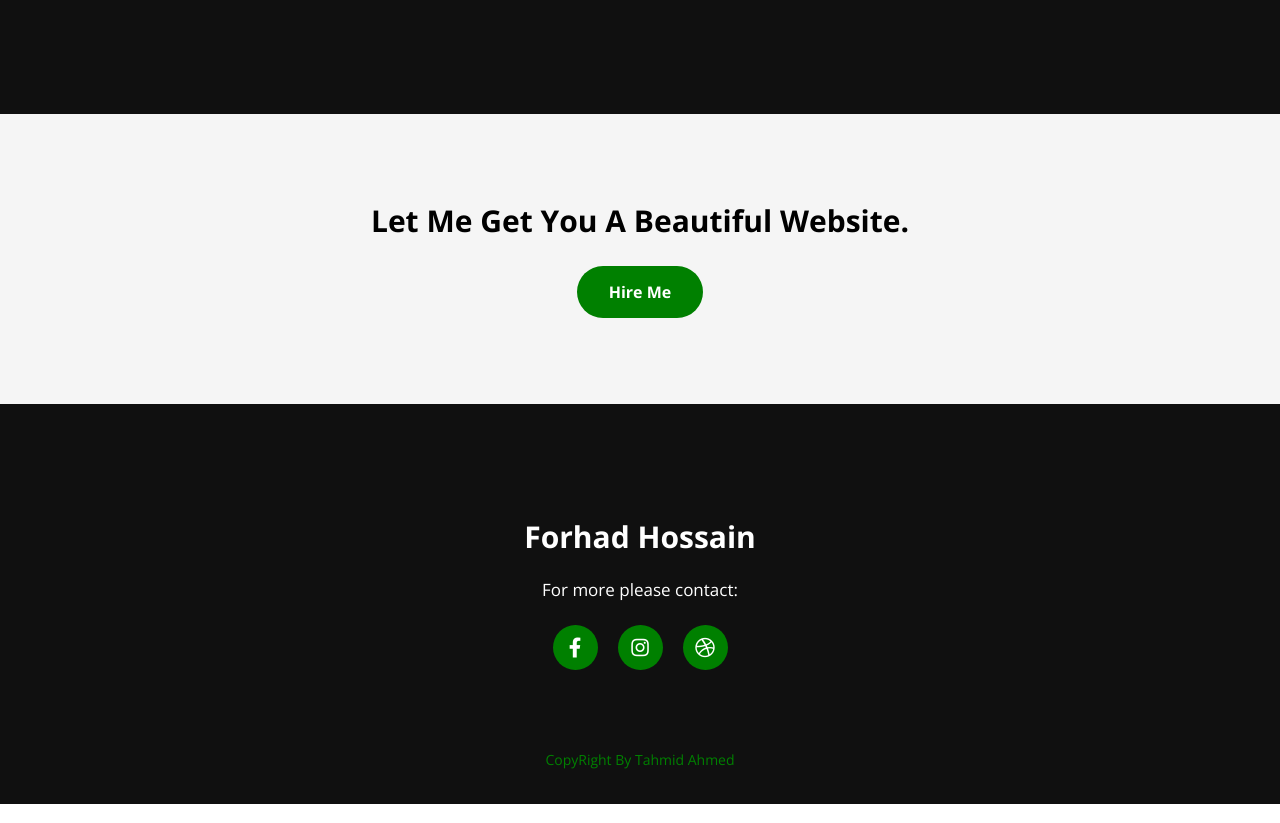
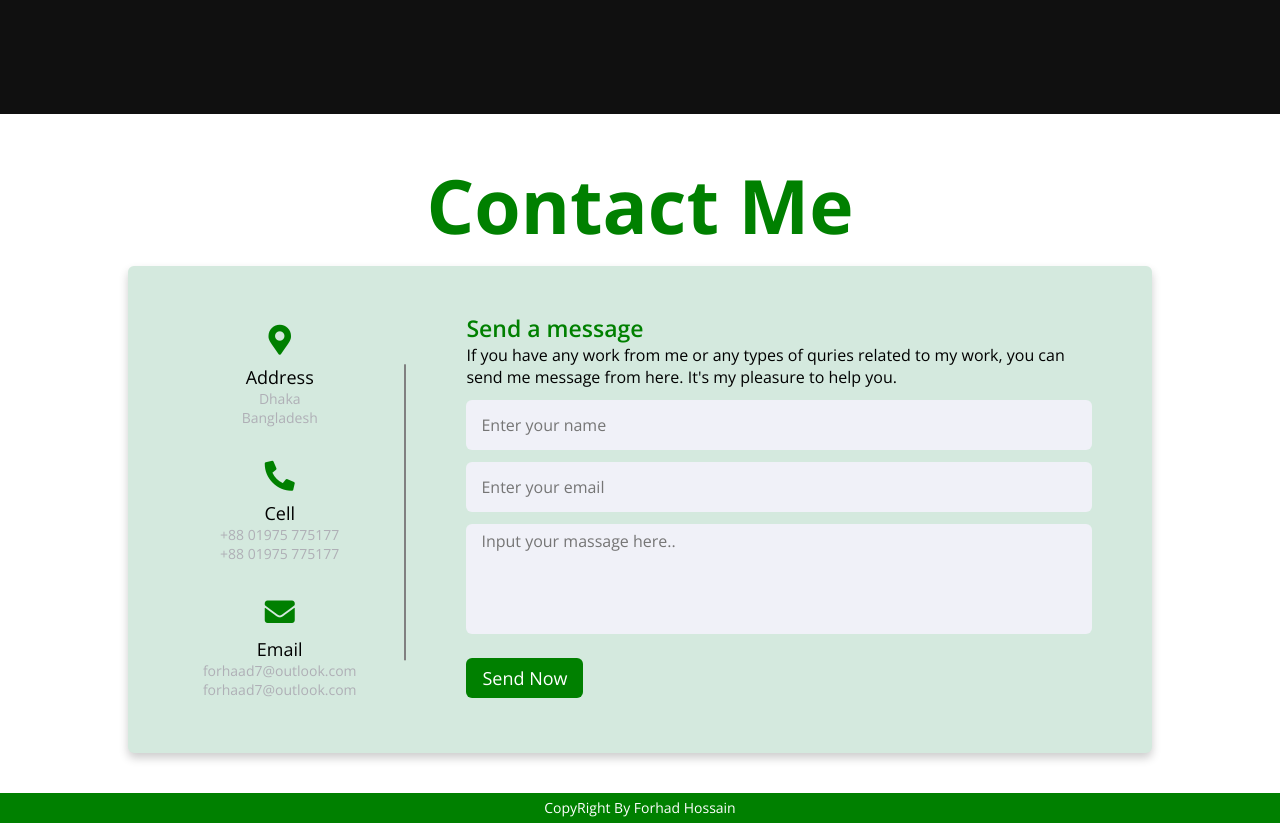
Before and after one commit to forhaad7/portfolio, a plain HTML site: page index.html in a window 1280 px wide. Shown: the part 2187-3010 px from the top of the page. Drawn offline with nearby package versions, Linux system fonts and the light colour scheme.

Commit message:
Add Contact section

```diff
--- a/css/style.css
+++ b/css/style.css
@@ -282,87 +282,150 @@ h5{
 	border: 2px solid green;
 	cursor: pointer;
 }
-.contact-me{
-	width: 100%;
-	height: 290px;
-	background: whitesmoke;
+
+.headline1{
+	text-align: center;
+	color: green;
+	font-weight: 800;
+	font-size: 50px;
+	margin-top: 40px;
+
+}
+.contact{
+	width: 80%;
+	background: rgb(212, 233, 222);
+	border-radius: 6px;
+	padding: 20px 60px 30px 40px;
+	box-shadow: 0 5px 10px rgba(0, 0, 0, 0.2);
 	display: flex;
   	align-items: center;
+  	justify-content: space-between;
+	margin: 10px auto 40px;
+}
+
+.contact .left-side{
+	width: 25%;
+	height: 100%;
 	flex-direction: column;
+	align-items: center;
 	justify-content: center;
+	position: relative;
+	margin-top: 15px;
   }
-.contact-me p{
-	color: black;
+
+  .contact .left-side::before{
+	content: '';
+	position: absolute;
+	height: 70%;
+	width: 2px;
+	right: -15px;
+	top: 50%;
+	transform: translateY(-50%);
+	background: grey;
+  }
+  .contact .left-side .details{
+	margin: 14px;
+	text-align: center;
+	padding: 10px 0px;
+  }
+  .contact .left-side .details i{
 	font-size: 30px;
-	font-weight: bold;
-	margin-bottom: 25px;
+	color: green;
+	margin-bottom: 10px;
   }
-.contact-me .button-two{
-	background-color: green;
-	color: white;
-	text-decoration: none;
-	border: 2px solid transparent;
-	font-weight: bold;
-	padding: 13px 30px;
-	border-radius: 30px;
-	transition: .4s;
+  .contact .left-side .details .topic{
+	font-size: 18px;
+	font-weight: 500;
   }
-.contact-me .button-two:hover{
-	background-color: transparent;
-	border: 2px solid green;
-	cursor: pointer;
+  .contact .left-side .details .text-one,
+  .contact .left-side .details .text-two{
+	font-size: 14px;
+	color: #afafb6;
   }
 
 
-
-footer{
-	position: relative;
-	width: 100%;
-	height: 400px;
-	background: #101010;
-	display: flex;
-	flex-direction: column;
-	align-items: center;
-	justify-content: center;
-}
-footer p:nth-child(1){
-	font-size: 30px;
-	color: white;
-	margin-bottom: 20px;
-	font-weight: bold;
-}
-footer p:nth-child(2){
-	color: white;
-	font-size: 17px;
-	width: 500px;
-	text-align: center;
-	line-height: 26px;
+  .contact .right-side{
+	width: 70%;
+	margin-left: 75px;
   }
 
+  .contact .right-side .topic-text{
+	font-size: 23px;
+	font-weight: 600;
+	color: green;
+  }
+  .contact .right-side .input-box{
+	height: 50px;
+	width: 100%;
+	margin: 12px 0;
+  }
+  .contact .right-side .input-box input,
+  .contact .right-side .input-box textarea{
+	height: 100%;
+	width: 100%;
+	border: none;
+	outline: none;
+	font-size: 16px;
+	background: #F0F1F8;
+	border-radius: 6px;
+	padding: 0 15px;
+	resize: none;
+  }
+  .contact .right-side .message-box{
+	min-height: 110px;
+  }
+  .contact .right-side .input-box textarea{
+	padding-top: 6px;
+  }
+  .contact .right-side .button{
+	display: inline-block;
+	margin-top: 12px;
+  }
+  .contact .right-side .button input[type="button"]{
+	color: #fff;
+	font-size: 18px;
+	outline: none;
+	border: none;
+	padding: 8px 16px;
+	border-radius: 6px;
+	background: green;
+	cursor: pointer;
+	transition: all 0.3s ease;
+  }
+  .contact .button input[type="button"]:hover{
+	background: green;
+  }
 
-.social{
-	display: flex;
+  @media (max-width: 950px) {
+
+ .right-side{
+	 width: 75%;
+	 margin-left: 55px;
   }
-.social a{
-	width: 45px;
-	height: 45px;
-	display: flex;
-	align-items: center;
+  }
+  @media (max-width: 820px) {
+.left-side{
+	 width: 100%;
+	 flex-direction: row;
+	 margin-top: 40px;
 	 justify-content: center;
-	background:  green;
-	border-radius: 50%;
-	margin: 22px 10px;
+	 flex-wrap: wrap;
+   }
+ .left-side::before{
+	 display: none;
+   }
+.right-side{
+	 width: 100%;
+	 margin-left: 0;
+   }
+}
+
+   /*----- footer ---------*/
+footer .end{
 	color: white;
-	text-decoration: none;
-	font-size: 20px;
-}
-.social a:hover{
-	transform: scale(1.3);
-	transition: .3s;
-}
-.end{
-	position: absolute;
-	color: green;
+	background: green;
 	bottom: 35px;
 	font-size: 14px;
+	text-align: center;
+	line-height: 30px;
 }
--- a/index.html
+++ b/index.html
@@ -11,9 +11,9 @@
 <link rel="preconnect" href="https://fonts.gstatic.com" crossorigin>
 <link href="https://fonts.googleapis.com/css2?family=Open+Sans:ital,wght@0,300;0,400;0,600;0,700;0,800;1,600;1,700&family=Oswald:wght@200;300;400;700&display=swap" rel="stylesheet">
 
+	<link rel="stylesheet" href="https://cdnjs.cloudflare.com/ajax/libs/font-awesome/5.15.2/css/all.min.css"/>
 
-
-  <link rel="stylesheet" href="https://cdnjs.cloudflare.com/ajax/libs/font-awesome/5.15.3/css/all.min.css" integrity="sha512-iBBXm8fW90+nuLcSKlbmrPcLa0OT92xO1BIsZ+ywDWZCvqsWgccV3gFoRBv0z+8dLJgyAHIhR35VZc2oM/gI1w==" crossorigin="anonymous" referrerpolicy="no-referrer" />
+ 	 <link rel="stylesheet" href="https://cdnjs.cloudflare.com/ajax/libs/font-awesome/5.15.3/css/all.min.css" integrity="sha512-iBBXm8fW90+nuLcSKlbmrPcLa0OT92xO1BIsZ+ywDWZCvqsWgccV3gFoRBv0z+8dLJgyAHIhR35VZc2oM/gI1w==" crossorigin="anonymous" referrerpolicy="no-referrer" />
 
 </head>
 <body>
@@ -116,21 +116,55 @@
 	</div>
 
 	<!------Contact Me------>
-	<div class="contact-me">
-		<p>Let Me Get You A Beautiful Website.</p>
-		<a class="button-two" href="#">Hire Me</a>
+	<div>
+		<div class="headline1">
+			<h2>Contact Me</h2>
+		</div>
+		<div class="contact">
+			<div class="left-side">
+				<div class="address details">
+				  <i class="fas fa-map-marker-alt"></i>
+				  <div class="topic">Address</div>
+				  <div class="text-one">Dhaka</div>
+				  <div class="text-two">Bangladesh</div>
+				</div>
+				<div class="phone details">
+				  <i class="fas fa-phone-alt"></i>
+				  <div class="topic">Cell</div>
+				  <div class="text-one">+88 01975 775177</div>
+				  <div class="text-two">+88 01975 775177</div>
+				</div>
+				<div class="email details">
+				  <i class="fas fa-envelope"></i>
+				  <div class="topic">Email</div>
+				  <div class="text-one">forhaad7@outlook.com</div>
+				  <div class="text-two">forhaad7@outlook.com</div>
+				</div>
+			  </div>
+			  <div class="right-side">
+				<div class="topic-text">Send a message</div>
+				<p>If you have any work from me or any types of quries related to my work, you can send me message from here. It's my pleasure to help you.</p>
+			  <form action="#">
+				<div class="input-box">
+				  <input type="text" placeholder="Enter your name">
+				</div>
+				<div class="input-box">
+				  <input type="text" placeholder="Enter your email">
+				</div>
+				<div class="input-box message-box">
+					<textarea name="" id="" cols="1" rows="4" placeholder="Input your massage here.."></textarea>
+				</div>
+				<div class="button">
+				  <input type="button" value="Send Now" >
+				</div>
+			  </form>
+			</div>
+		 </div>
 	</div>
 
 	<!------footer start--------->
 	<footer>
-		<p>Forhad Hossain</p>
-		<p>For more please contact:</p>
-		<div class="social">
-			<a href="#"><i class="fab fa-facebook-f"></i></a>
-			<a href="#"><i class="fab fa-instagram"></i></a>
-			<a href="#"><i class="fab fa-dribbble"></i></a>
-		</div>
-		<p class="end">CopyRight By Tahmid Ahmed</p>
+		<p class="end">CopyRight By Forhad Hossain</p>
 	</footer>
 </body>
 </html>
--- /dev/null
+++ b/style.css
@@ -0,0 +1,283 @@
+/* Google Font CDN Link */
+@import url('https://fonts.googleapis.com/css2?family=Poppins:wght@200;300;400;500;600;700&display=swap');
+*{
+  margin: 0;
+  padding: 0;
+  box-sizing: border-box;
+  font-family: "Poppins" , sans-serif;
+}
+body{
+  min-height: 100vh;
+  width: 100%;
+  background: #c8e8e9;
+  display: flex;
+  align-items: center;
+  justify-content: center;
+}
+.container{
+  width: 85%;
+  background: #fff;
+  border-radius: 6px;
+  padding: 20px 60px 30px 40px;
+  box-shadow: 0 5px 10px rgba(0, 0, 0, 0.2);
+}
+.container .content{
+  display: flex;
+  align-items: center;
+  justify-content: space-between;
+}
+.container .content .left-side{
+  width: 25%;
+  height: 100%;
+  display: flex;
+  flex-direction: column;
+  align-items: center;
+  justify-content: center;
+  margin-top: 15px;
+  position: relative;
+}
+.content .left-side::before{
+  content: '';
+  position: absolute;
+  height: 70%;
+  width: 2px;
+  right: -15px;
+  top: 50%;
+  transform: translateY(-50%);
+  background: #afafb6;
+}
+.content .left-side .details{
+  margin: 14px;
+  text-align: center;
+}
+.content .left-side .details i{
+  font-size: 30px;
+  color: #3e2093;
+  margin-bottom: 10px;
+}
+.content .left-side .details .topic{
+  font-size: 18px;
+  font-weight: 500;
+}
+.content .left-side .details .text-one,
+.content .left-side .details .text-two{
+  font-size: 14px;
+  color: #afafb6;
+}
+
+
+.container .content .right-side{
+  width: 75%;
+  margin-left: 75px;
+}
+.content .right-side .topic-text{
+  font-size: 23px;
+  font-weight: 600;
+  color: #3e2093;
+}
+.right-side .input-box{
+  height: 50px;
+  width: 100%;
+  margin: 12px 0;
+}
+.right-side .input-box input,
+.right-side .input-box textarea{
+  height: 100%;
+  width: 100%;
+  border: none;
+  outline: none;
+  font-size: 16px;
+  background: #F0F1F8;
+  border-radius: 6px;
+  padding: 0 15px;
+  resize: none;
+}
+.right-side .message-box{
+  min-height: 110px;
+}
+.right-side .input-box textarea{
+  padding-top: 6px;
+}
+.right-side .button{
+  display: inline-block;
+  margin-top: 12px;
+}
+.right-side .button input[type="button"]{
+  color: #fff;
+  font-size: 18px;
+  outline: none;
+  border: none;
+  padding: 8px 16px;
+  border-radius: 6px;
+  background: #3e2093;
+  cursor: pointer;
+  transition: all 0.3s ease;
+}
+.button input[type="button"]:hover{
+  background: #5029bc;
+}
+
+@media (max-width: 950px) {
+  .container{
+    width: 90%;
+    padding: 30px 40px 40px 35px ;
+  }
+  .container .content .right-side{
+   width: 75%;
+   margin-left: 55px;
+}
+}
+@media (max-width: 820px) {
+  .container{
+    margin: 40px 0;
+    height: 100%;
+  }
+  .container .content{
+    flex-direction: column-reverse;
+  }
+ .container .content .left-side{
+   width: 100%;
+   flex-direction: row;
+   margin-top: 40px;
+   justify-content: center;
+   flex-wrap: wrap;
+ }
+ .container .content .left-side::before{
+   display: none;
+ }
+ .container .content .right-side{
+   width: 100%;
+   margin-left: 0;
+ }
+}
+
+
+
+
+
+
+
+
+
+
+
+
+
+
+
+
+
+
+
+
+
+
+
+
+
+
+
+
+
+
+
+
+
+
+
+
+
+
+
+
+
+
+
+
+
+
+
+
+
+
+
+
+
+
+
+
+
+
+
+
+
+
+
+
+
+
+
+
+
+
+
+
+
+
+
+
+
+
+
+
+
+
+
+
+
+
+
+
+
+
+
+
+
+
+
+
+
+
+
+
+
+
+
+
+
+
+
+
+
+
+
+
+
+
+
+
+
+
+
+
+
+
+
+
+
+
+
+
+
+
+/* /// */
```
Lines whose indentation alone changed are shown as unchanged.
